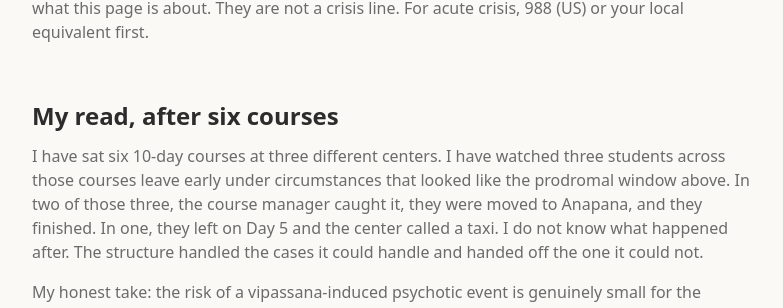
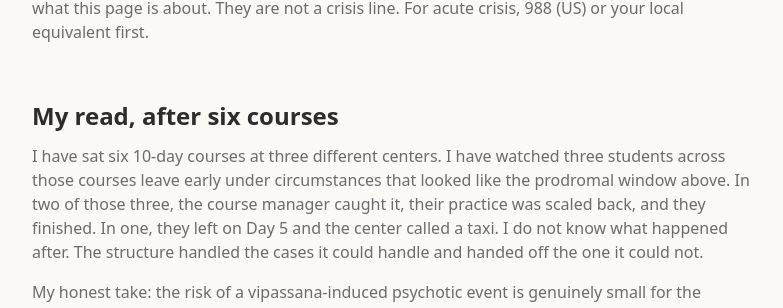
Before and after one commit to m13v/vipassana-cool, a Next.js app: page /t/vipassana-psychosis in a window 1280 px wide. Shown: the part 8152-8460 px from the top of the page, without its empty margins (248-1031 px from the left). Built offline with nearby package versions, Linux system fonts and the light colour scheme.

Commit message:
Update text about scaled back practice in vipassana-psychosis

```diff
--- a/src/app/t/vipassana-psychosis/page.tsx
+++ b/src/app/t/vipassana-psychosis/page.tsx
@@ -461,8 +461,8 @@ export default function Page() {
         <p className="mb-4 text-muted">
           I have sat six 10-day courses at three different centers. I have watched three students
           across those courses leave early under circumstances that looked like the prodromal
-          window above. In two of those three, the course manager caught it, they were moved to
-          Anapana, and they finished. In one, they left on Day 5 and the center called a taxi. I
+          window above. In two of those three, the course manager caught it, their practice was
+          scaled back, and they finished. In one, they left on Day 5 and the center called a taxi. I
           do not know what happened after. The structure handled the cases it could handle and
           handed off the one it could not.
         </p>
```
